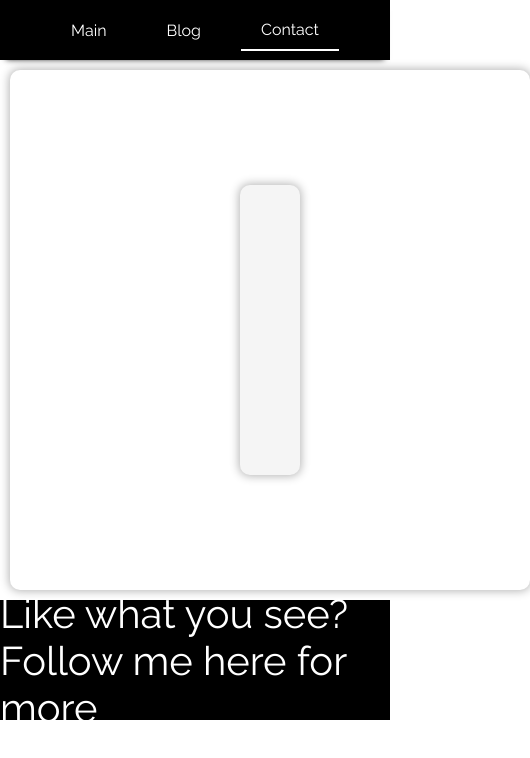
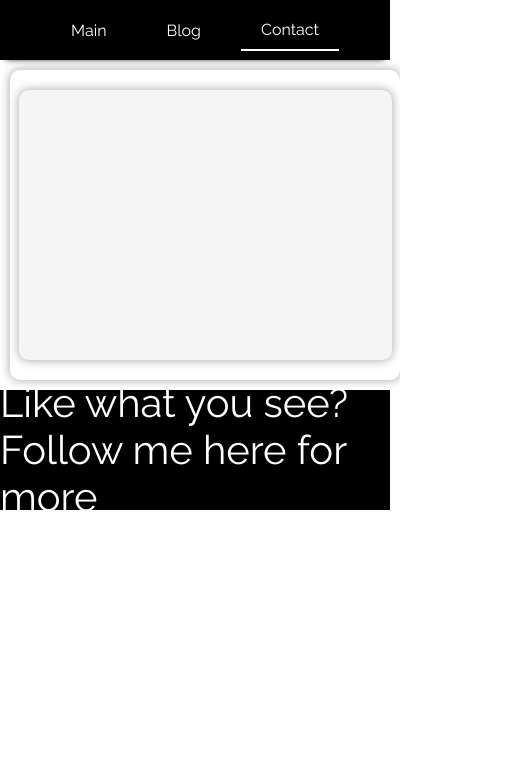
Before and after one commit to phoevo/eblog, a React (Vite) app: page /contact in a window 390 px wide. Shown: the top 758 px of the page, 530 px wide, since content can reach past the window. Built offline with nearby package versions, Linux system fonts and the light colour scheme; no server answers.

Commit message:
small changes

```diff
--- a/src/App.css
+++ b/src/App.css
@@ -1,16 +1,5 @@
 @import url('https://fonts.googleapis.com/css2?family=Inter:ital,opsz,wght@0,14..32,100..900;1,14..32,100..900&display=swap');
 
-/* Ensure the entire app takes up full viewport height */
-.app-content {
-  display: flex;
-  flex-direction: column;/* Full height of the viewport */
-
-}
-
-/* Make the main content expand while keeping the footer at the bottom */
-.routeWrapper {
-  flex-grow: 1; /* Pushes the footer down */
-}
 
 /* Default footer styles */
 .footer-section {
--- a/src/styles/Contact.css
+++ b/src/styles/Contact.css
@@ -1,23 +1,24 @@
 @import url('https://fonts.googleapis.com/css2?family=Inter:ital,opsz,wght@0,14..32,100..900;1,14..32,100..900&family=Montserrat:ital,wght@0,100..900;1,100..900&family=Raleway:ital,wght@0,100..900;1,100..900&display=swap');
+
+/* Contact Section Styling */
 .contact-section {
   display: flex;
   flex-direction: column;
   justify-content: center;
   align-items: center;
-  height: 500px;
-  width: 500px;
+  min-height: 100vh; /* Full height of the viewport to keep footer at the bottom */
   font-family: 'Inter', sans-serif;
   box-shadow: 0px 0px 10px 1px rgb(0, 0, 0, 0.3);
   border-radius: 10px;
   margin: 10px;
   padding: 10px;
-
-
-
+  width: 100%;
+  box-sizing: border-box;
 }
 
+/* Contact Div Styling */
 .contact-div {
-  position: relative; /* Make sure form stays within this container */
+  position: relative;
   display: flex;
   flex-direction: column;
   align-items: center;
@@ -28,8 +29,30 @@
   border-radius: 10px;
   font-size: 20px;
   padding: 20px;
+  width: 100%;
+  max-width: 500px; /* Optional: limit max width */
 }
 
+/* Contact Form Styling (Positioned to the Right) */
+.contact-form {
+  display: flex;
+  justify-content: center;
+  align-items: center;
+  flex-direction: column;
+  gap: 20px;
+  width: 300px;
+  position: fixed; /* Fixed position on the right side */
+  top: 50%; /* Vertically center the form */
+  right: 0; /* Align it to the right edge of the screen */
+  transform: translateY(-50%); /* Offset by half its height to center */
+  padding: 20px;
+  box-shadow: 0px 0px 10px 1px rgb(0, 0, 0, 0.3);
+  background-color: rgb(235, 235, 235);
+  border-radius: 10px;
+  z-index: 1000; /* Ensure the form stays on top */
+}
+
+/* Contact Edit Icon */
 .contactEditIcon {
   background: none;
   border: none;
@@ -37,56 +60,15 @@
   right: 10px;
   cursor: pointer;
   font-size: large;
-
 }
 
-.contactEditIcon:hover{
+.contactEditIcon:hover {
   font-size: larger;
   transition: 200ms;
 }
 
-
-.contact-form {
-  display: flex;
-  justify-content: center;
-  align-items: center;
-  flex-direction: column;
-  gap: 20px;
-  border-radius: 10px;
-  position: absolute;
-  right: 15px;
-  width: 300px;
-  height: 400px;
-  box-shadow: 0px 0px 10px 1px rgb(0, 0, 0, 0.3);
-  background-color: rgb(235, 235, 235);
-  border-radius: 10px;
-
-}
-
-.contact-message{
-  padding: 10px;
-}
-
-
-.contact-form input {
-  display: flex;
-  align-self: center;
-  width: 200px;
-  height: 30px;
-  margin-top: 0cm;
-  border-radius: 8px;
-  border: none;
-  margin-top: 5px;
-
-}
-
-.contact-form label{
-  font-size: 15px;
-  font-weight: 600;
-}
-
-
-.ContactSaveBtn{
+/* Contact Save Button */
+.ContactSaveBtn {
   display: flex;
   justify-content: center;
   align-items: center;
@@ -102,12 +84,38 @@
   transition: background 300ms;
 }
 
-.ContactSaveBtn:hover{
+.ContactSaveBtn:hover {
   background-color: black;
 }
 
-.ContactSaveBtn:active{
+.ContactSaveBtn:active {
   transform: translateY(1px);
   box-shadow: 0px 0px 0px 0px rgb(0, 0, 0, 0.3);
   background-color: black;
 }
+
+/* Media Queries for Responsiveness */
+@media (max-width: 768px) {
+  .contact-section {
+    min-height: auto;  /* Allow content to shrink */
+    padding: 10px;  /* Reduced padding for smaller screens */
+  }
+
+  .contact-div {
+    width: 100%;
+    max-width: 90%; /* Allow contact div to use more width on small screens */
+    margin: 10px 0;
+  }
+
+  .contact-form {
+    width: 90%; /* Adjust width for smaller screens */
+    max-width: 300px;
+    right: 0;
+    top: 50%;
+    transform: translateY(-50%);
+  }
+
+  .ContactSaveBtn {
+    width: 80%;  /* Button takes up more space on smaller screens */
+  }
+}
--- a/src/styles/Footer.css
+++ b/src/styles/Footer.css
@@ -9,5 +9,6 @@
   color: white;
   font-size: 40px;
   font-family: 'Raleway', sans-serif;
+  position: relative;
   bottom: 0px;
 }
--- a/src/styles/MainPage.css
+++ b/src/styles/MainPage.css
@@ -1,9 +1,9 @@
-.mainpage{
+.mainpage {
   display: flex;
   flex-direction: column;
-  justify-content: center;
+  justify-content: flex-start;
   align-items: center;
   margin: 20px;
-
-
+  flex-grow: 1; /* Allow it to take up the available space */
+  overflow-y: auto; /* Scroll if content overflows */
 }
```
